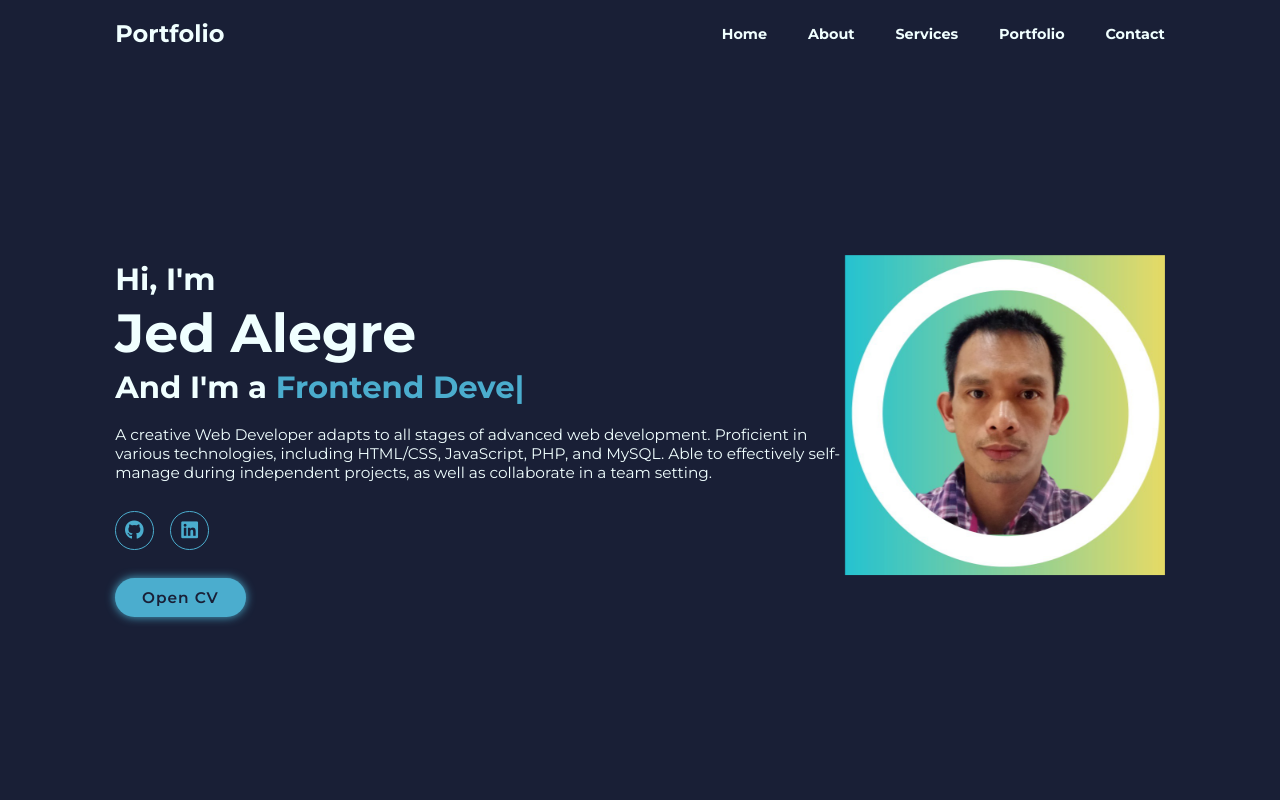
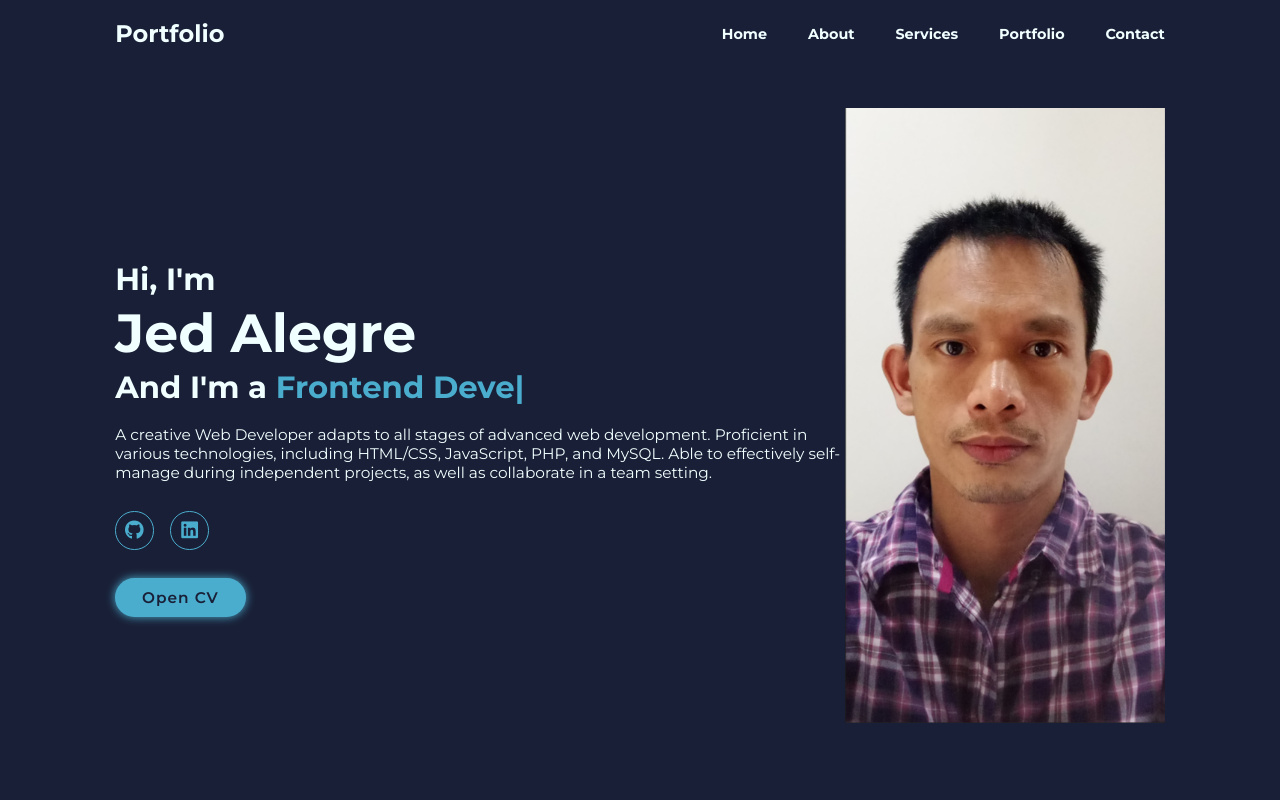
Before and after one commit to Jed-morris/jed_alegre-portfolio, a plain HTML site: page index.html in a window 1280 px wide. Shown: the top 800 px of the page. Drawn offline with nearby package versions, Linux system fonts and the light colour scheme.

Commit message:
new file:   img/Profile Pic - Copy.jpg 	new file:   img/Profile Screenshot.png 	modified:   index.html

```diff
--- a/index.html
+++ b/index.html
@@ -41,7 +41,7 @@
         </div>
 
         <div class="home-img">
-            <img src="img/Jed.jpg" alt="profile">
+            <img src="img/Profile Screenshot.png" alt="profile">
         </div>
     </section>
 
```
Also changed, not shown: img/Profile Pic - Copy.jpg (added), img/Profile Screenshot.png (added).
